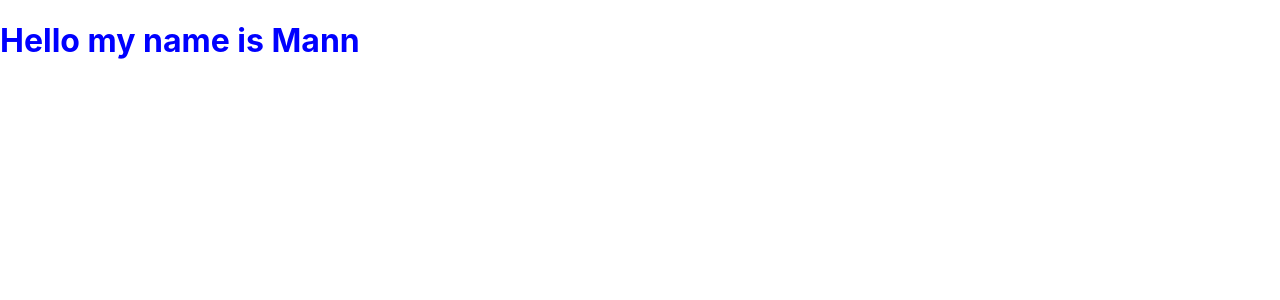
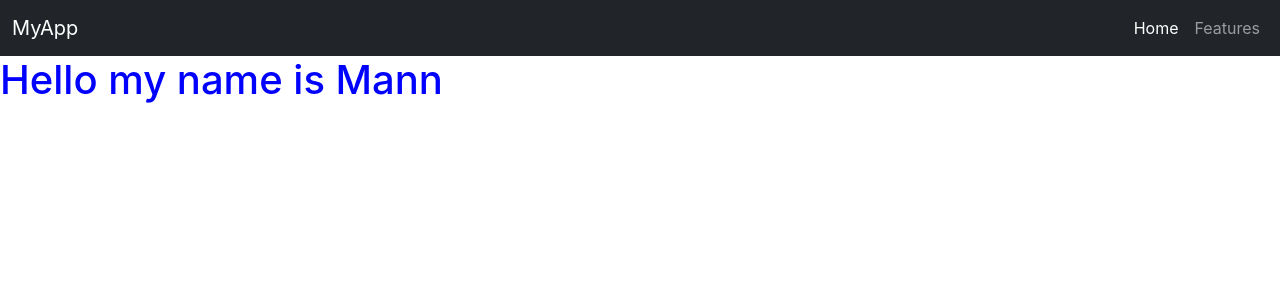
Before and after one commit to Mann-Git/project1, a React (Create React App) app: page / in a window 1280 px wide. Shown: the top 300 px of the page. Built offline with nearby package versions, Linux system fonts and the light colour scheme.

Commit message:
the code is updated

```diff
--- a/public/index.html
+++ b/public/index.html
@@ -1,43 +1,27 @@
 <!DOCTYPE html>
 <html lang="en">
   <head>
-    <meta charset="utf-8" />
+    <meta charset="UTF-8" />
+    <meta name="viewport" content="width=device-width, initial-scale=1.0" />
+    <meta name="theme-color" content="#000000" />
+    <meta name="description" content="Web app using React" />
     <link rel="icon" href="%PUBLIC_URL%/favicon.ico" />
-    <meta name="viewport" content="width=device-width, initial-scale=1" />
-    <meta name="theme-color" content="#000000" />
-    <meta
-      name="description"
-      content="Web site created using create-react-app"
+    <link rel="apple-touch-icon" href="%PUBLIC_URL%/logo192.png" />
+    <link rel="manifest" href="%PUBLIC_URL%/manifest.json" />
+
+    <!-- ✅ Bootstrap CSS -->
+    <link
+      href="https://cdn.jsdelivr.net/npm/bootstrap@5.3.3/dist/css/bootstrap.min.css"
+      rel="stylesheet"
     />
-    <link rel="apple-touch-icon" href="%PUBLIC_URL%/logo192.png" />
-    <!--
-      manifest.json provides metadata used when your web app is installed on a
-      user's mobile device or desktop. See https://developers.google.com/web/fundamentals/web-app-manifest/
-    -->
-    <link rel="manifest" href="%PUBLIC_URL%/manifest.json" />
-    <!--
-      Notice the use of %PUBLIC_URL% in the tags above.
-      It will be replaced with the URL of the `public` folder during the build.
-      Only files inside the `public` folder can be referenced from the HTML.
 
-      Unlike "/favicon.ico" or "favicon.ico", "%PUBLIC_URL%/favicon.ico" will
-      work correctly both with client-side routing and a non-root public URL.
-      Learn how to configure a non-root public URL by running `npm run build`.
-    -->
-    <title>React App</title>
+    <title>Project_1</title>
   </head>
   <body>
     <noscript>You need to enable JavaScript to run this app.</noscript>
     <div id="root"></div>
-    <!--
-      This HTML file is a template.
-      If you open it directly in the browser, you will see an empty page.
 
-      You can add webfonts, meta tags, or analytics to this file.
-      The build step will place the bundled scripts into the <body> tag.
-
-      To begin the development, run `npm start` or `yarn start`.
-      To create a production bundle, use `npm run build` or `yarn build`.
-    -->
+    <!-- ✅ Bootstrap JS Bundle -->
+    <script src="https://cdn.jsdelivr.net/npm/bootstrap@5.3.3/dist/js/bootstrap.bundle.min.js"></script>
   </body>
 </html>
--- a/src/App.js
+++ b/src/App.js
@@ -4,7 +4,29 @@
 function App() {
   return (
     <>
+    <nav className="navbar navbar-expand-lg navbar-dark bg-dark">
+  <div className="container-fluid">
+    <a className="navbar-brand" href="/">MyApp</a>
+    <button className="navbar-toggler" type="button" data-bs-toggle="collapse" data-bs-target="#navbarNav">
+      <span className="navbar-toggler-icon"></span>
+    </button>
+    <div className="collapse navbar-collapse" id="navbarNav">
+      <ul className="navbar-nav ms-auto">
+        <li className="nav-item">
+          <a className="nav-link active" href="/">Home</a>
+        </li>
+        <li className="nav-item">
+          <a className="nav-link" href="/features">Features</a>
+        </li>
+      </ul>
+    </div>
+  </div>
+</nav>
+
+
     <h1>Hello my name is Mann</h1>
+
+
     </>
   );
 }
```
